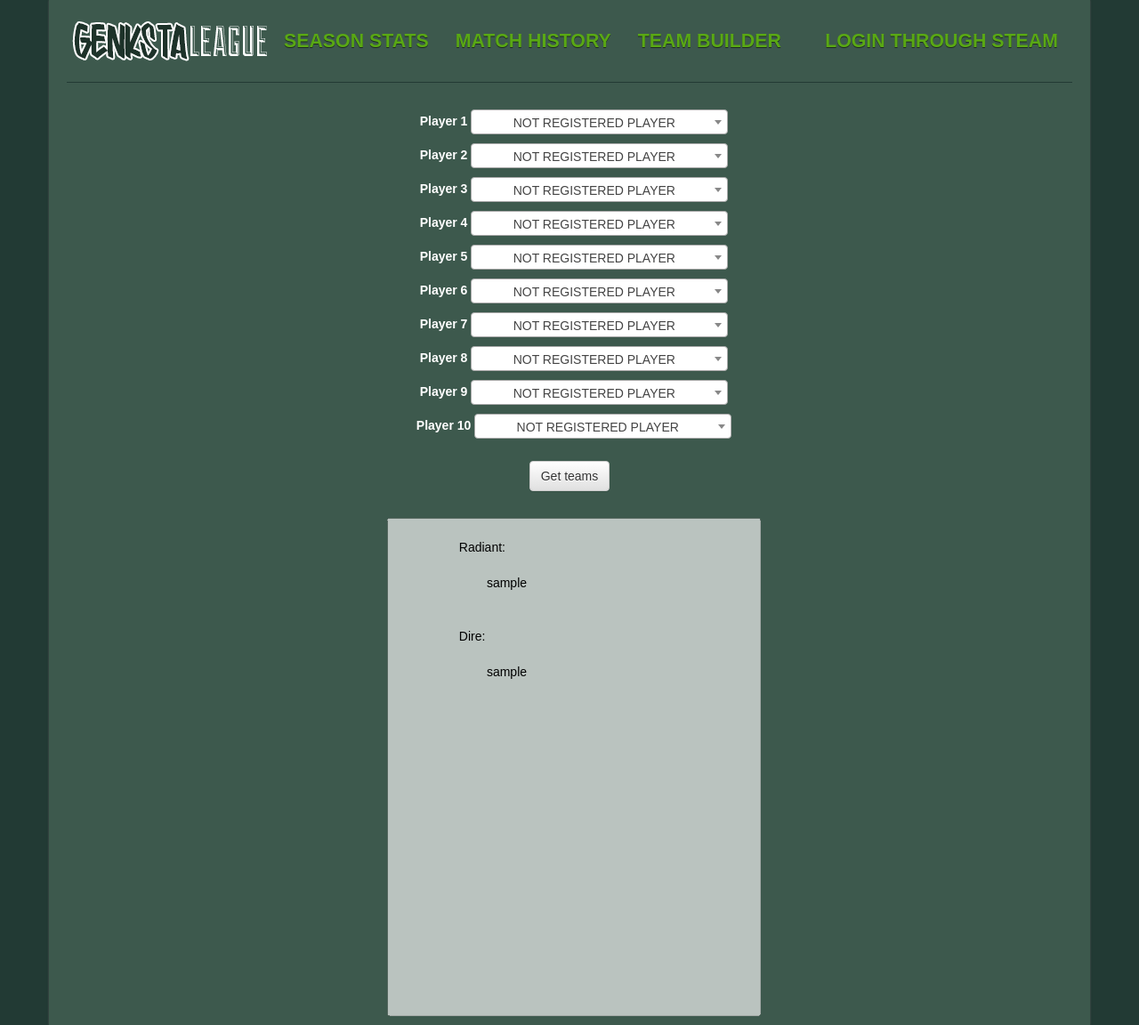
After one commit to Nuqlear/genkstaleague, a Python web app: template gleague/frontend/templates/team_builder.html in a window 1280 px wide. The commit adds this page. Shown: the whole page at 89% size. Run offline with Jinja, Linux system fonts and the light colour scheme; the template is opened without the code that fills it: most values are stand-ins (such as "Sample title", 1, 10 or a date in 2020); some libraries are stand-ins or nearby versions; some web fonts are replaced.

Commit message:
team_builder returned

```diff
--- /dev/null
+++ b/gleague/frontend/static/css/team_builder.css
@@ -0,0 +1,13 @@
+.team_builder_row {
+    padding: 5px;
+    text-align: center;
+    margin: 0 auto;
+    width: 420px;
+}
+
+textarea.random_result {
+    width: 420px;
+    height: 560px;
+    resize: none;
+    color: black;
+}
--- a/gleague/frontend/templates/base.html
+++ b/gleague/frontend/templates/base.html
@@ -9,19 +9,22 @@
         'bootstrap/dist/js/bootstrap.js',
         'raty/lib/jquery.raty.js',
         'moment/moment.js',
-        'jqplot/jquery.jqplot.min.js'
+        'jqplot/jquery.jqplot.min.js',
+        'select2/select2.min.js'
     ]) }}
     {{ macro.load_css_lib([
         'bootstrap/dist/css/bootstrap.css',
         'bootstrap/dist/css/bootstrap-theme.css',
-        'jqplot/jquery.jqplot.min.css'
+        'jqplot/jquery.jqplot.min.css',
+        'select2/select2.css'
     ]) }}
     {{ macro.load_css([
         'main.css',
         'match_table.css',
         'matches.css',
         'player.css',
-        'players.css'
+        'players.css',
+        'team_builder.css'
     ])}}
     {{ macro.render_google_meta() }}
     <meta charset="utf-8">
--- a/gleague/frontend/templates/macro.html
+++ b/gleague/frontend/templates/macro.html
@@ -37,6 +37,9 @@
                     </li>
                     <li {% if endpoint[0]=="matches" %} class="active" {% endif %}>
                         <a href="{{ url_for('matches.matches_preview') }}">MATCH HISTORY</a>
+                    </li>
+                    <li {% if endpoint[0]=="team_builder" %} class="active" {% endif %}>
+                        <a href="{{ url_for('matches.team_builder') }}">TEAM BUILDER</a>
                     </li>
                 </ul>
                 <ul class="nav navbar-nav navbar-right">
--- /dev/null
+++ b/gleague/frontend/templates/team_builder.html
@@ -0,0 +1,55 @@
+{% extends 'base.html' %}
+
+{% block head %}
+    {{ macro.render_site_title('TEAMBUILDER') }}
+{% endblock %}
+
+{% block body %}
+    <div class="container">
+        {{ macro.render_navbar() }}
+        {% set non_registered_player='NOT REGISTERED PLAYER' %}
+        <form method="POST" action="" class="team_builder_row">
+            {% for i in range(1, 11) %}
+                <div class="team_builder_row">
+                    <label for="select2-input-sm" class="control-label">Player {{ i }}</label>
+                    <select name="player-{{ i }}" class="input-lg select2-multiple">
+                        <option value="None"
+                        {% if teams and teams[(i-1)//5][(i-1)%5].nickname==non_registered_player %}
+                        selected="selected"
+                        {% endif %}>
+                            {{ non_registered_player }}
+                        </option>
+                        {% for ss in season_stats %}
+                            <option value={{ ss.steam_id }}
+                            {% if teams and teams[(i-1)//5][(i-1)%5].nickname==ss.player.nickname %}
+                            selected="selected"
+                            {% endif %}>
+                                {{ ss.player.nickname }}
+                            </option>
+                        {% endfor %}
+                    </select>
+                </div>
+            {% endfor %}
+            <p>
+                <input type="submit" value="Get teams" class="btn btn-default" style="margin:20px">
+            </p>
+            <textarea disabled class="random_result" rows="12">
+                    {% if teams %}
+                    Radiant:
+                        {% for player in teams[0] %}
+                            {{ player.nickname }}
+                        {% endfor %}
+
+                    Dire:
+                        {% for player in teams[1] %}
+                            {{ player.nickname }}
+                        {% endfor %}
+                    {% endif %}
+                </textarea>
+        </form>
+    </div>
+{% endblock %}
+
+{% block script %}
+    $(document).ready(function() { $('.select2-multiple').each(function() { $(this).select2({}); }); });
+{% endblock %}
```
Also changed, not shown: gleague/frontend/matches.py (+69 -1 lines), 1 other file.
